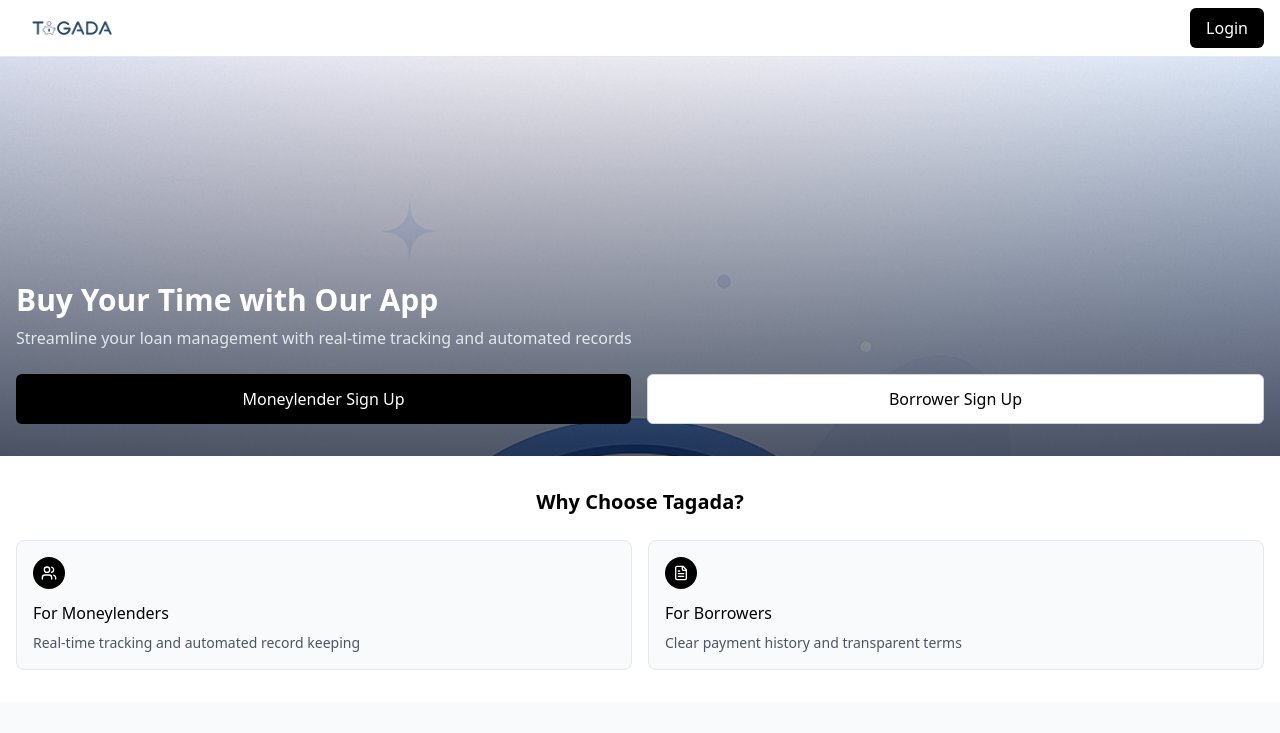
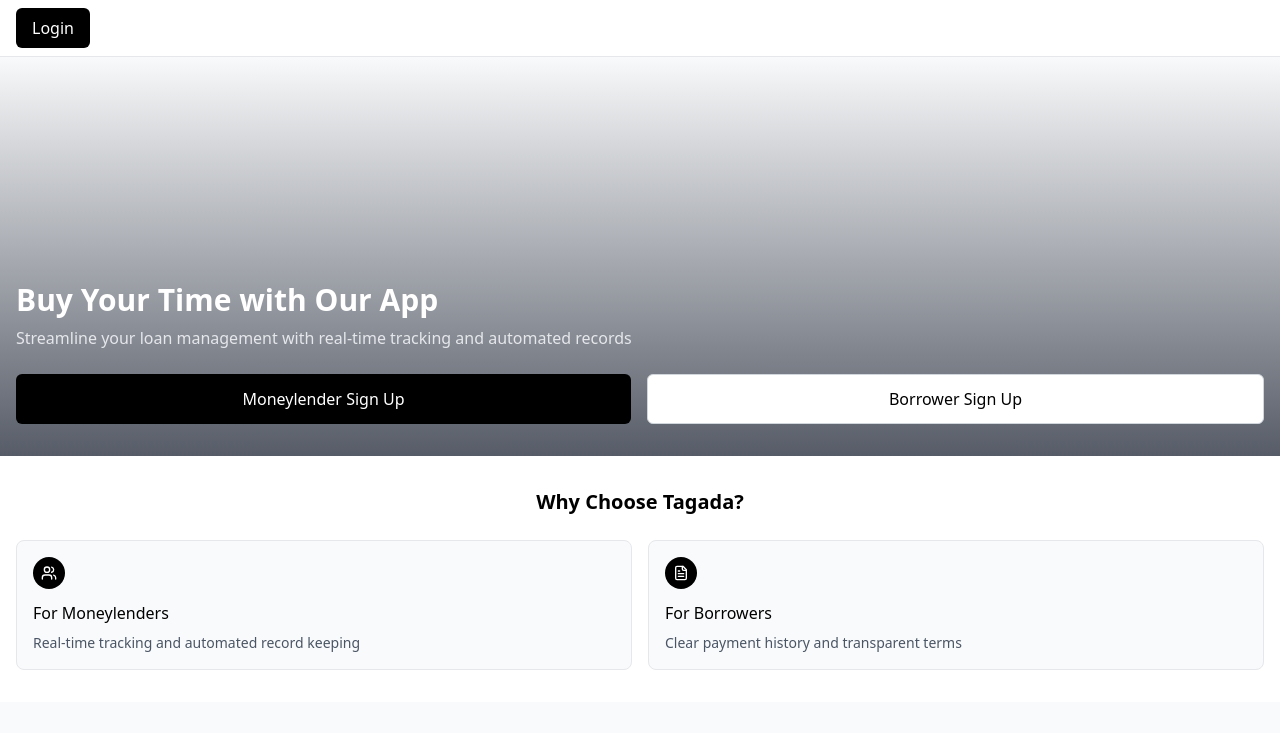
Before and after one commit to Ashish7103/tagada-frontend, a React (Vite) app: page / in a window 1280 px wide. Shown: the top 733 px of the page. Built offline with nearby package versions, Linux system fonts and the light colour scheme.

Commit message:
remove img

```diff
--- a/src/components/Home/TagadaApp.jsx
+++ b/src/components/Home/TagadaApp.jsx
@@ -1,8 +1,8 @@
 import React from 'react';
 import { useNavigate } from 'react-router-dom';
 import { ShieldCheck, Users, FileText, Lock, Key } from 'lucide-react';
-import tagadaHomeBg from "../../Images/TagadaHomeBg.png";
-import tagadalogo from "../../Images/Tagadalogo.png";
+// import tagadaHomeBg from "../../Images/TagadaHomeBg.png";
+// import tagadalogo from "../../Images/Tagadalogo.png";
 const FeatureCard = ({ icon: Icon, title, description }) => (
   <div className="p-4 bg-gray-50 rounded-lg border border-gray-200">
     <div className="w-8 h-8 bg-black text-white rounded-full flex items-center justify-center mb-3">
@@ -30,11 +30,11 @@
       {/* Navbar */}
       <nav className="fixed top-0 w-full bg-white z-50 border-b border-gray-200">
         <div className="max-w-8xl mx-auto px-4 h-14 flex items-center justify-between">
-        <img
+        {/* <img
           src={tagadalogo}
           alt="Tagada Logo"
           className=" size-28" // Adjust height as needed
-        />
+        /> */}
           <button
             onClick={() => navigate('/signin')}
             className="px-4 py-2 bg-black text-white rounded-md"
@@ -47,11 +47,11 @@
       <main className="pt-14">
         {/* Hero Section */}
         <section className="relative h-[400px] overflow-hidden">
-          <img
+          {/* <img
             src={tagadaHomeBg}
             alt="Tagada App Background"
             className="w-full h-full object-cover object-top"
-          />
+          /> */}
           <div className="absolute inset-0 bg-gradient-to-b from-transparent to-gray-900/70 flex flex-col justify-end px-4 pb-8">
             <h2 className="text-3xl font-bold text-white mb-2">Buy Your Time with Our App</h2>
             <p className="text-gray-200 mb-6">Streamline your loan management with real-time tracking and automated records</p>
```
